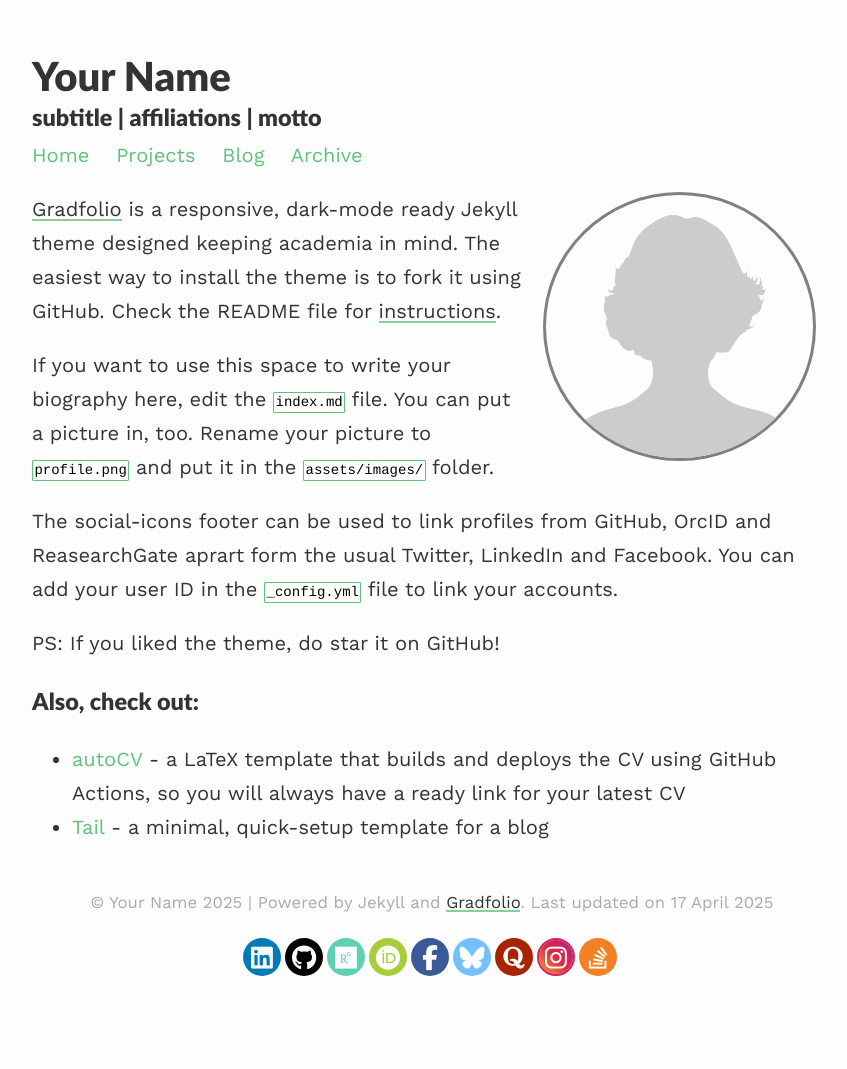
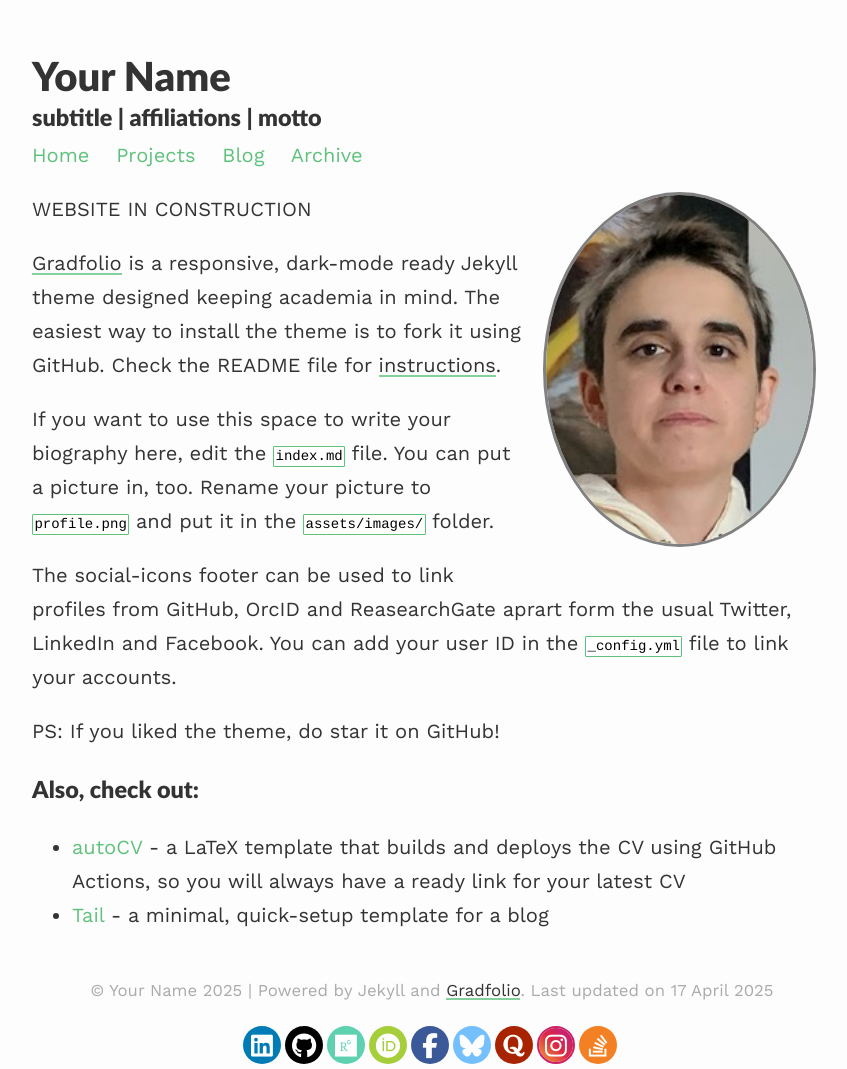
Before and after one commit to emorvant/emorvant.github.io, a Jekyll site: the page built from index.md, in a window 1280 px wide. Shown: the whole page, without its empty margins (208-1055 px from the left). Built offline with Jekyll 4.4.1, drawn with Linux system fonts in a browser that asks for light colours; before the commit the page ends 981 px from its top, so only the background shows below that.

Commit message:
Photo + tests

```diff
--- a/index.md
+++ b/index.md
@@ -3,9 +3,11 @@
 permalink: /
 profile:
   align: right
-  image: profile.png
+  image: photo.jpg
 published: true
 ---
+
+WEBSITE IN CONSTRUCTION
 
 [Gradfolio](https://github.com/jitinnair1/gradfolio){:target="_blank"} is a responsive, dark-mode ready Jekyll theme designed keeping academia in mind. The easiest way to install the theme is to fork it using GitHub. Check the README file for [instructions](https://github.com/jitinnair1/gradfolio#installation){:target="_blank"}.
 
```
Also changed, not shown: assets/images/photo.jpg (added), assets/images/profile.png (deleted).
